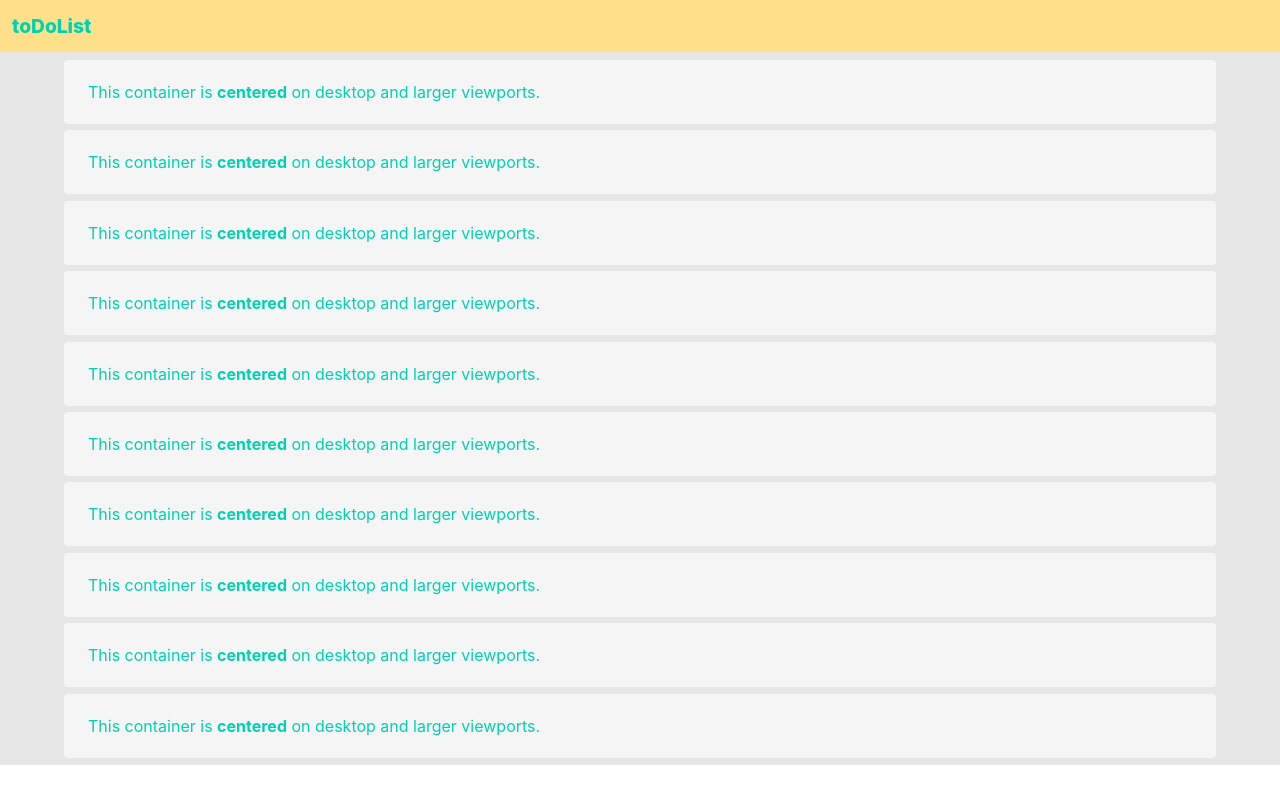
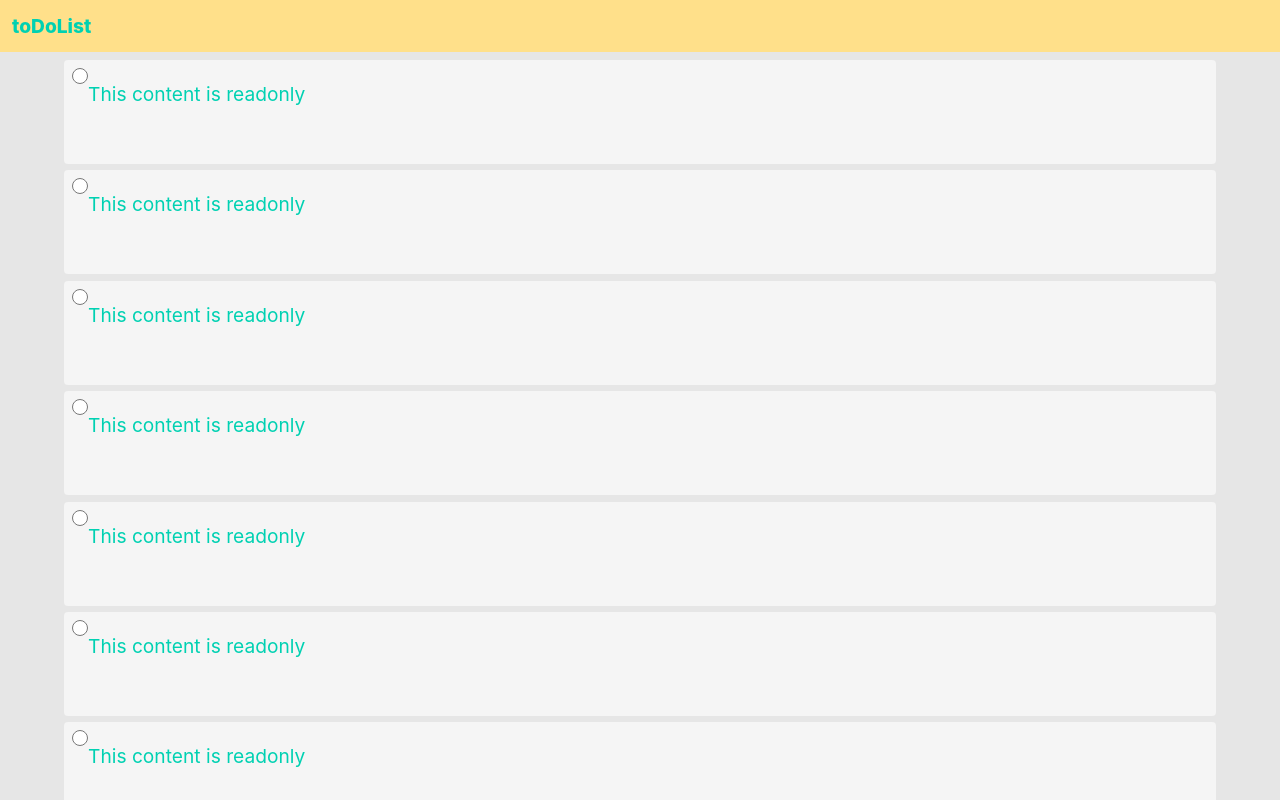
Before and after one commit to 156ban/myToDoList, a Vue app: page / in a window 1280 px wide. Built offline with nearby package versions, Linux system fonts and the light colour scheme.

Commit message:
拖拽效果和textarea添加。

```diff
--- a/package.json
+++ b/package.json
@@ -7,9 +7,10 @@
     "build": "vue-cli-service build"
   },
   "dependencies": {
+    "bulma": "^0.9.2",
     "core-js": "^3.6.5",
     "vue": "^2.6.11",
-    "bulma": "^0.9.2"
+    "vuedraggable": "^2.24.3"
   },
   "devDependencies": {
     "@vue/cli-plugin-babel": "~4.5.0",
--- a/src/components/content/content.vue
+++ b/src/components/content/content.vue
@@ -1,23 +1,70 @@
 <template>
   <div id="app-content">
-    <div class="do-list">
-      <div class="block do-list-item" v-for="item in 10" :key="item">
-        <div class="container">
-          <div class="notification">
-            This container is <strong>centered</strong> on desktop and larger
-            viewports.
+    <draggable
+      v-model="myArray"
+      group="people"
+      v-bind="dragOptions"
+      @start="drag = true"
+      @end="drag = false"
+      handle=".handle"
+    >
+      <transition-group type="transition" :name="!drag ? 'flip-list' : null">
+        <div class="block do-list-item" v-for="item in myArray" :key="item.id">
+          <div class="container">
+            <div class="notification">
+              <input type="radio" class="radio" />
+              <span>
+                <textarea class="textarea has-fixed-size is-small item-input">
+This content is readonly</textarea
+                >
+              </span>
+              <div class="drag-area handle"></div>
+            </div>
           </div>
         </div>
-      </div>
-    </div>
+      </transition-group>
+    </draggable>
   </div>
 </template>
 
 <script>
+import draggable from "vuedraggable";
+
 export default {
   name: "HelloWorld",
+  components: {
+    draggable,
+  },
   props: {
     msg: String,
+  },
+  data() {
+    return {
+      myArray: [
+        { id: 1, name: "1" },
+        { id: 2, name: "2" },
+        { id: 3, name: "3" },
+        { id: 4, name: "4" },
+        { id: 5, name: "5" },
+        { id: 6, name: "6" },
+        { id: 7, name: "7" },
+        { id: 8, name: "8" },
+        { id: 9, name: "9" },
+        { id: 10, name: "10" },
+      ],
+      drag: false,
+      activeItem: null,
+    };
+  },
+  computed: {
+    dragOptions() {
+      return {
+        animation: 200,
+        group: "description",
+        disabled: false,
+        ghostClass: "ghost",
+      };
+    },
   },
 };
 </script>
@@ -30,5 +77,43 @@ export default {
   .do-list-item {
     margin: 0.4rem;
   }
+
+  .flip-list-move {
+    transition: transform 0.5s;
+  }
+  .no-move {
+    transition: transform 0s;
+  }
+  .ghost {
+    opacity: 0.5;
+    background: #c8ebfb;
+  }
+
+  .radio {
+    position: absolute;
+    width: 1rem;
+    height: 1rem;
+    left: 0.5rem;
+    top: 0.5rem;
+  }
+
+  .drag-area {
+    position: absolute;
+    width: 2.5rem;
+    height: 5.4rem;
+    right: 0;
+    bottom: 0;
+  }
+
+  .item-input {
+    border: none;
+    background-color: transparent;
+    box-shadow: none;
+    color: $primary;
+    font-size: 1.2rem;
+    padding: 0;
+    height: 4rem;
+    min-height: 0;
+  }
 }
 </style>
--- a/src/components/mainPage.vue
+++ b/src/components/mainPage.vue
@@ -17,7 +17,7 @@ export default {
   name: "mainPage",
   components: {
     navBar,
-    contentTmp
+    contentTmp,
   },
   props: {
     msg: String,
@@ -33,8 +33,9 @@ export default {
     height: 3.25rem;
   }
   .content {
-    height:calc(100vh - 3.25rem);
-        overflow-y: auto;
+    height: calc(100vh - 3.25rem);
+    background-color: hsl(0, 0%, 90%);
+    overflow-y: auto;
   }
 }
 </style>
```
